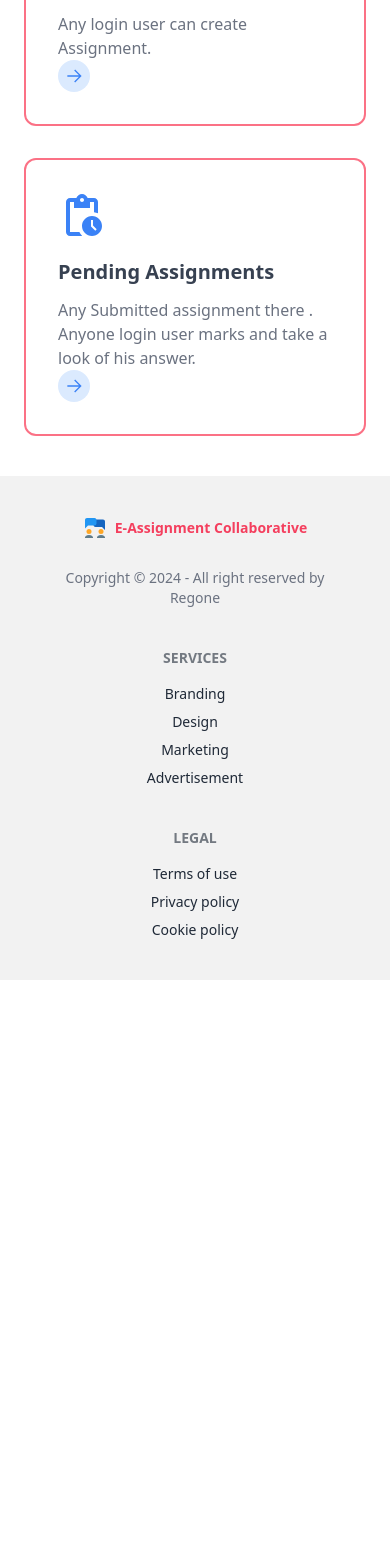
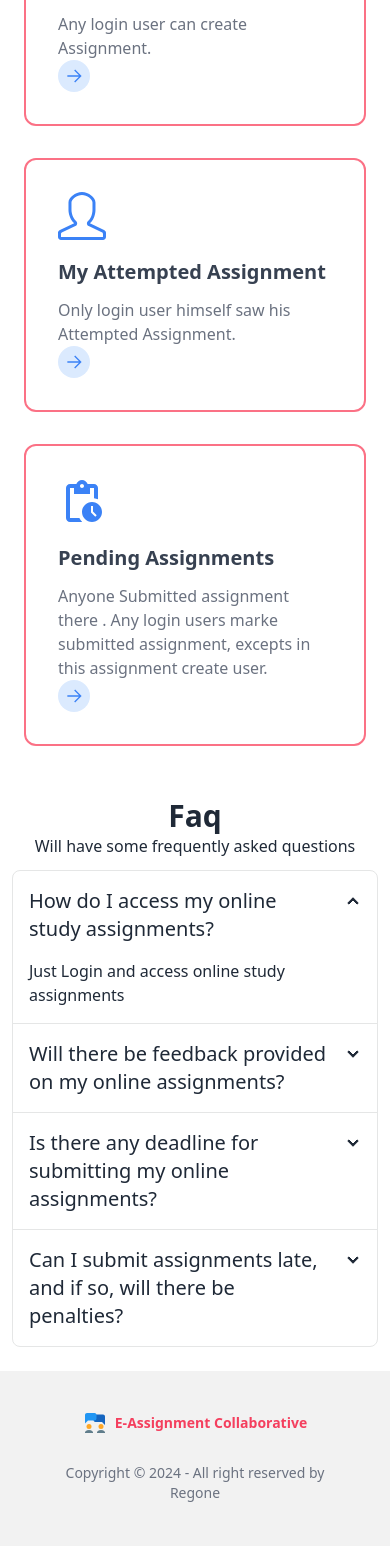
Before and after one commit to regone7/online-study-assignment-client, a React (Vite) app: page / in a window 390 px wide. Shown: the part 1563-3109 px from the top of the page. Before the commit the page ends 2543 px from the top, so only its background shows below. Built offline with nearby package versions, Linux system fonts and the light colour scheme; no server answers.

Commit message:
faq and error page make

```diff
--- /dev/null
+++ b/src/components/Errorpage.jsx
@@ -0,0 +1,20 @@
+
+import { Link } from 'react-router-dom';
+
+const Errorpage = () => {
+    return (
+        <div>
+            <div className="container mx-auto">
+                <div className="flex justify-center items-center flex-col w-full h-96 gap-7">
+
+                    <h1 className="text-3xl font-bold text-center">Opps! <span className='text-5xl text-red-700'>404 Page not Found</span></h1>
+                    <Link to='/'>
+                        <p className=" border-b-2 border-green-100 mt-9 text-green-300 hover:text-green-500 hover:text-2xl">Go to Home page Click...</p>
+                    </Link>
+                </div>
+            </div>
+        </div>
+    );
+};
+
+export default Errorpage;
--- /dev/null
+++ b/src/components/Faq.jsx
@@ -0,0 +1,54 @@
+
+
+const Faq = () => {
+    return (
+        <div>
+            <div className="p-3 mb-3">
+                <h1 className="text-center text-3xl font-semibold ">Faq</h1>
+                <p className="text-center mb-3">Will have some frequently asked questions</p>
+                <div className="grid w-full">
+                    <div className="join join-vertical w-full">
+                        <div className="collapse collapse-arrow join-item border border-base-300">
+                            <input type="radio" name="my-accordion-4" defaultChecked />
+                            <div className="collapse-title text-xl font-medium">
+                                How do I access my online study assignments?
+                            </div>
+                            <div className="collapse-content">
+                                <p>Just Login and access online study assignments</p>
+                            </div>
+                        </div>
+                        <div className="collapse collapse-arrow join-item border border-base-300">
+                            <input type="radio" name="my-accordion-4" />
+                            <div className="collapse-title text-xl font-medium">
+                                Will there be feedback provided on my online assignments?
+                            </div>
+                            <div className="collapse-content">
+                                <p>Yes</p>
+                            </div>
+                        </div>
+                        <div className="collapse collapse-arrow join-item border border-base-300">
+                            <input type="radio" name="my-accordion-4" />
+                            <div className="collapse-title text-xl font-medium">
+                            Is there any deadline for submitting my online assignments?
+                            </div>
+                            <div className="collapse-content">
+                                <p>Yes</p>
+                            </div>
+                        </div>
+                        <div className="collapse collapse-arrow join-item border border-base-300">
+                            <input type="radio" name="my-accordion-4" />
+                            <div className="collapse-title text-xl font-medium">
+                            Can I submit assignments late, and if so, will there be penalties?
+                            </div>
+                            <div className="collapse-content">
+                                <p>Yes, Some penalties but if you give valide reason then it will consider.</p>
+                            </div>
+                        </div>
+                    </div>
+                </div>
+            </div>
+        </div>
+    );
+};
+
+export default Faq;
--- a/src/components/Features.jsx
+++ b/src/components/Features.jsx
@@ -3,6 +3,7 @@ import { GrLinkNext } from "react-icons/gr";
 import { MdCreateNewFolder } from "react-icons/md";
 import { MdOutlinePendingActions } from "react-icons/md";
 import { Link } from "react-router-dom";
+import { SlUser } from "react-icons/sl";
 
 const Features = () => {
     return (
@@ -48,13 +49,28 @@ const Features = () => {
                         </div>
                         <div className="p-8 space-y-3 border-2 border-rose-400 dark:border-blue-300 rounded-xl">
                             <span className="inline-block text-blue-500 dark:text-blue-400 text-5xl">
+                            <SlUser />
+                            </span>
+
+                            <h1 className="text-xl font-semibold text-gray-700 capitalize dark:text-white">My Attempted Assignment</h1>
+
+                            <p className="text-gray-500 dark:text-gray-300">
+                                Only login user himself saw his Attempted Assignment.
+                            </p>
+
+                            <Link to='/mysubmittedas' > <span className="inline-flex p-2 text-blue-500 capitalize transition-colors duration-300 transform bg-blue-100 rounded-full rtl:-scale-x-100 dark:bg-blue-500 dark:text-white hover:underline hover:text-blue-600 dark:hover:text-blue-500">
+                                <GrLinkNext />
+                            </span></Link>
+                        </div>
+                        <div className="p-8 space-y-3 border-2 border-rose-400 dark:border-blue-300 rounded-xl">
+                            <span className="inline-block text-blue-500 dark:text-blue-400 text-5xl">
                                 <MdOutlinePendingActions />
                             </span>
 
                             <h1 className="text-xl font-semibold text-gray-700 capitalize dark:text-white">Pending Assignments</h1>
 
                             <p className="text-gray-500 dark:text-gray-300">
-                                Any Submitted  assignment there . Anyone login user marks and take a look of his answer.
+                                Anyone Submitted  assignment there . Any login users marke submitted assignment, excepts in this assignment create user.
                             </p>
                             <Link to='/pendingas' ><span className="inline-flex p-2 text-blue-500 capitalize transition-colors duration-300 transform bg-blue-100 rounded-full rtl:-scale-x-100 dark:bg-blue-500 dark:text-white hover:underline hover:text-blue-600 dark:hover:text-blue-500">
                                 <GrLinkNext />
--- a/src/components/Navber.jsx
+++ b/src/components/Navber.jsx
@@ -40,7 +40,7 @@ const Navber = () => {
                     </Link>
 
                 </div>
-                <div className="navbar-end  hidden lg:flex w-[850px]">
+                <div className="navbar-end  hidden lg:flex w-[1050px]">
                     <ul className="menu menu-horizontal ">
                         <NavLink to='/' className={({ isActive }) => isActive ? 'text-orange-500 font-bold   w-12 h-7 flex justify-center items-center text-sm' : ' w-12 h-7 flex justify-center items-center text-sm '}>Home</NavLink>
                         <NavLink to='/allassignment' className={({ isActive }) => isActive ? 'text-orange-500 font-bold  h-7 flex justify-center items-center text-sm mx-2' : 'h-7 flex justify-center items-center text-sm mx-2'}>Assignments</NavLink>
--- a/src/main.jsx
+++ b/src/main.jsx
@@ -18,13 +18,14 @@ import UpdatePg from './pages/updatepg/UpdatePg';
 import PendingAssignment from './pages/pending/PendingAssignment';
 import MarkPage from './pages/markpg/MarkPage';
 import MysubmitAsmnt from './pages/mysubmitted/MysubmitAsmnt';
+import Errorpage from './components/Errorpage';
 
 
 const router = createBrowserRouter([
   {
     path: "/",
     element: <Root></Root>,
-
+    errorElement: <Errorpage></Errorpage>,
     children: [
       {
         path: "/",
--- a/src/pages/home/Home.jsx
+++ b/src/pages/home/Home.jsx
@@ -1,4 +1,5 @@
 import Banner from "../../components/Banner";
+import Faq from "../../components/Faq";
 import Features from "../../components/Features";
 
 
@@ -11,6 +12,9 @@ const Home = () => {
             <div>
                 <Features></Features>
             </div>
+            <div>
+                <Faq></Faq>
+            </div>
         </div>
     );
 };
--- a/src/pages/mysubmitted/MysubmitAsmnt.jsx
+++ b/src/pages/mysubmitted/MysubmitAsmnt.jsx
@@ -3,14 +3,15 @@ import { AuthContext } from "../../provider/AuthProvider";
 
 
 const MysubmitAsmnt = () => {
-    const { user } = useContext(AuthContext)
+    const { user,setLoading } = useContext(AuthContext)
     const [mysub, setMysub] = useState([])
     useEffect(() => {
         fetch(`http://localhost:9000/assignsubmitseml/${user?.email}`)
             .then((res) => res.json())
             .then((data) => {
-                // console.log(data)
+                console.log(data)
                 setMysub(data);
+                setLoading(false)
             })
     }, [])
     console.log(mysub)
@@ -33,7 +34,7 @@ const MysubmitAsmnt = () => {
                         <tbody>
                             {
                                 mysub.map(mysubs => (
-                                    <tr>
+                                    <tr key={mysubs._id}>
                                         <th></th>
                                         <td>{mysubs.atitle}</td>
                                         <td className={`px-3 py-1 ${mysubs.status === 'completed' && 'text-blue-700 font-semibold'} ${mysubs.status === 'pending' && 'text-pink-700 font-semibold'}`} >{mysubs.status}</td>
```
